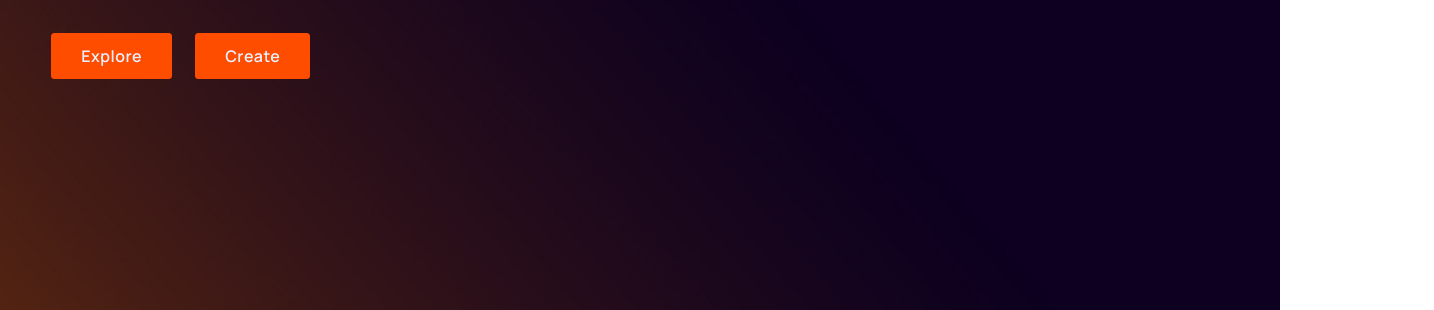
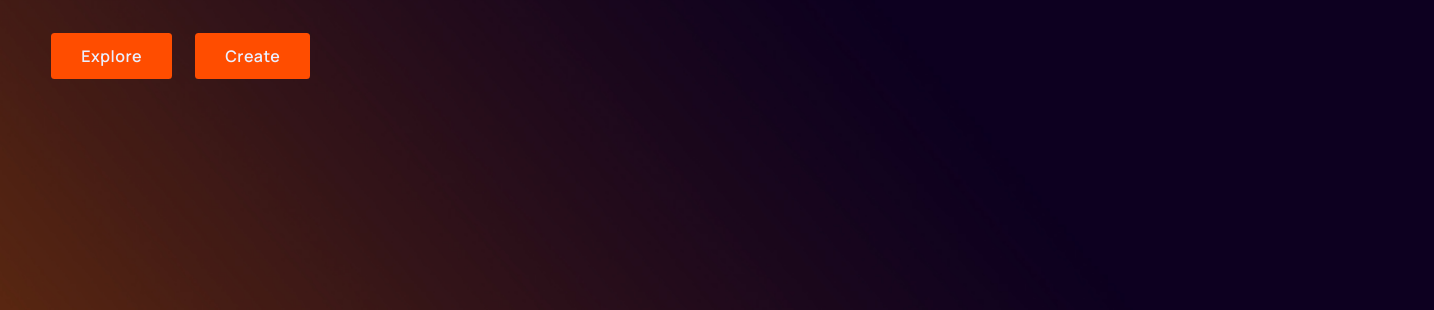
Before and after one commit to prafulyadav/resp, a plain HTML site: page index.html in a window 1280 px wide. Shown: the part 490-800 px from the top of the page, 1434 px wide, since content can reach past the window. Drawn offline with nearby package versions, Linux system fonts and the light colour scheme.

Commit message:
Update style.css

```diff
--- a/style.css
+++ b/style.css
@@ -43,7 +43,8 @@ section{
     padding: 0 14%;
 }
 .main{
-    width: 100%;
+/*     width: 100%; */
+        width: 112%;
     height: 100vh;
     background-image: url(bg2.jpg);
     background-position: center;
```
